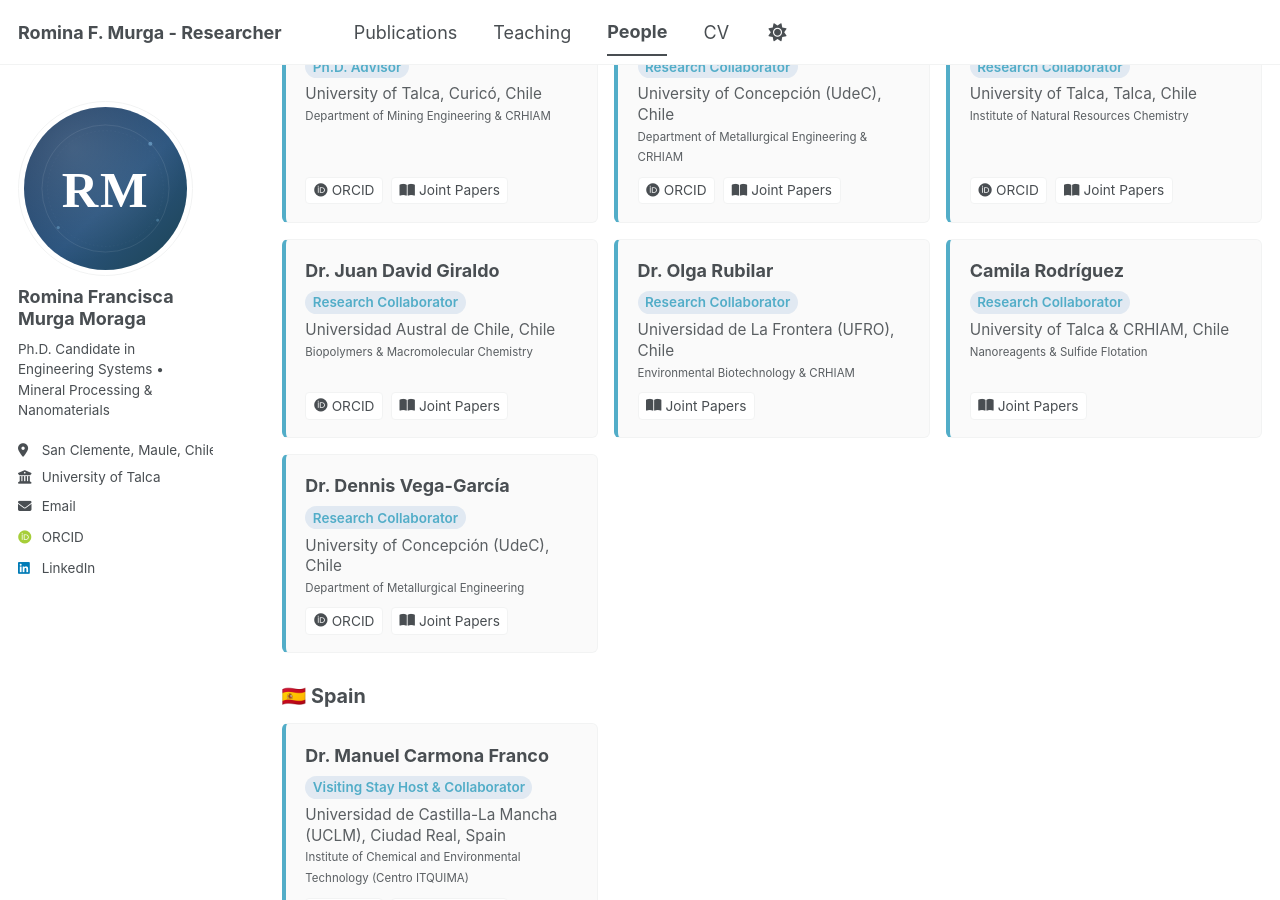
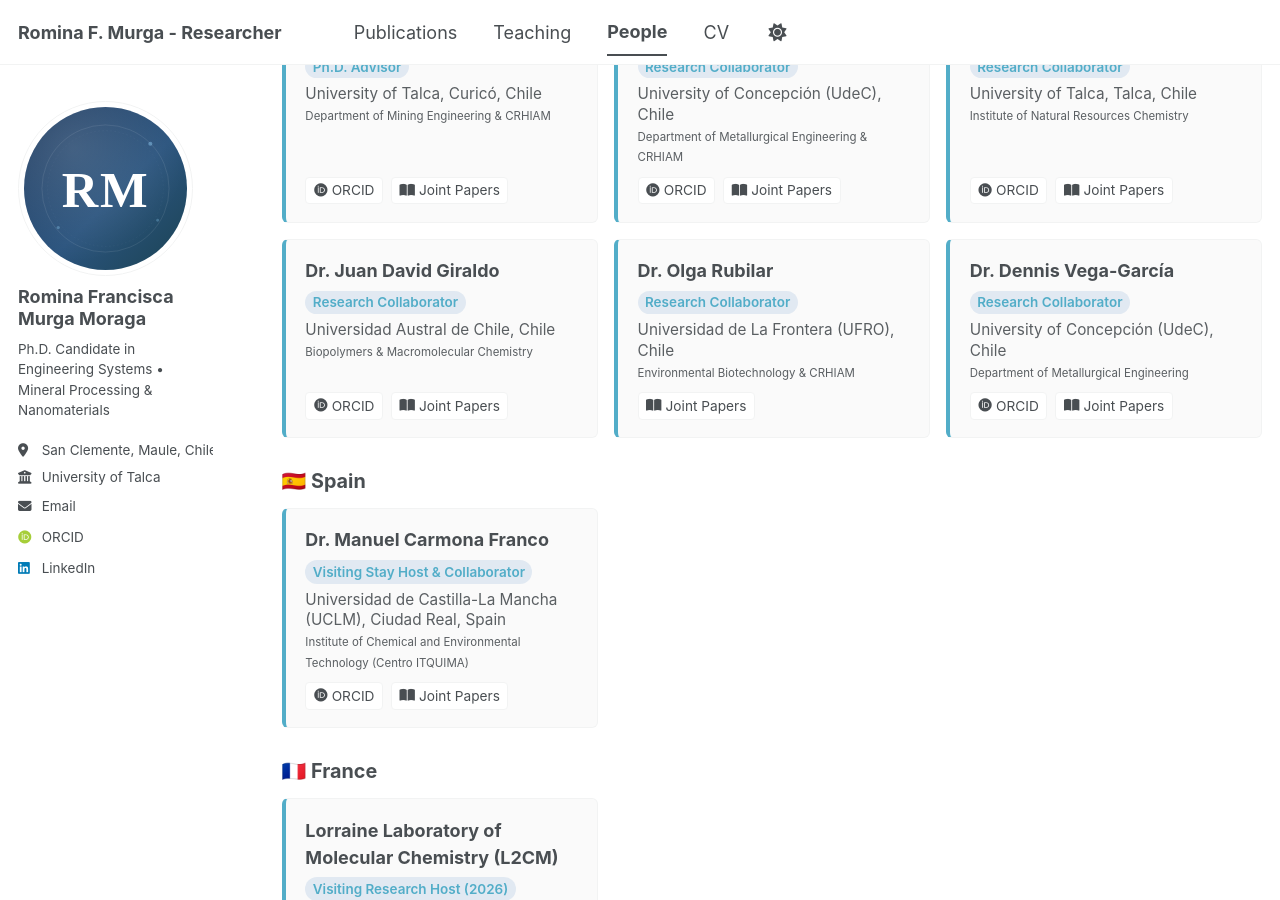
Before and after one commit to fuentes-rm/murga-romina, a Jekyll site: the page built from _pages/people.md, in a window 1280 px wide and 900 px high, scrolled down 713 px. Built offline with Jekyll 4.4.1, drawn with Linux system fonts in a browser that asks for light colours; some web fonts are replaced; a script bundle is joined from its source files by our own code; library files that are not in the unit come from our copies.

Commit message:
chore(people): remove Camila Rodríguez from collaborators list

```diff
--- a/_pages/people.md
+++ b/_pages/people.md
@@ -175,17 +175,6 @@ International &amp; National Research Network
 
   <div class="person-card">
     <div>
-      <div class="person-name">Camila Rodríguez</div>
-      <span class="person-role">Research Collaborator</span>
-      <div class="person-affil">University of Talca &amp; CRHIAM, Chile<br><small>Nanoreagents &amp; Sulfide Flotation</small></div>
-    </div>
-    <div class="person-links">
-      <a href="{{ base_path }}/publications/?q=Rodriguez" class="person-btn"><i class="fas fa-book-open"></i> Joint Papers</a>
-    </div>
-  </div>
-
-  <div class="person-card">
-    <div>
       <div class="person-name">Dr. Dennis Vega-García</div>
       <span class="person-role">Research Collaborator</span>
       <div class="person-affil">University of Concepción (UdeC), Chile<br><small>Department of Metallurgical Engineering</small></div>
```
Also changed, not shown: _includes/collaborators.md (+0 -1 lines).
